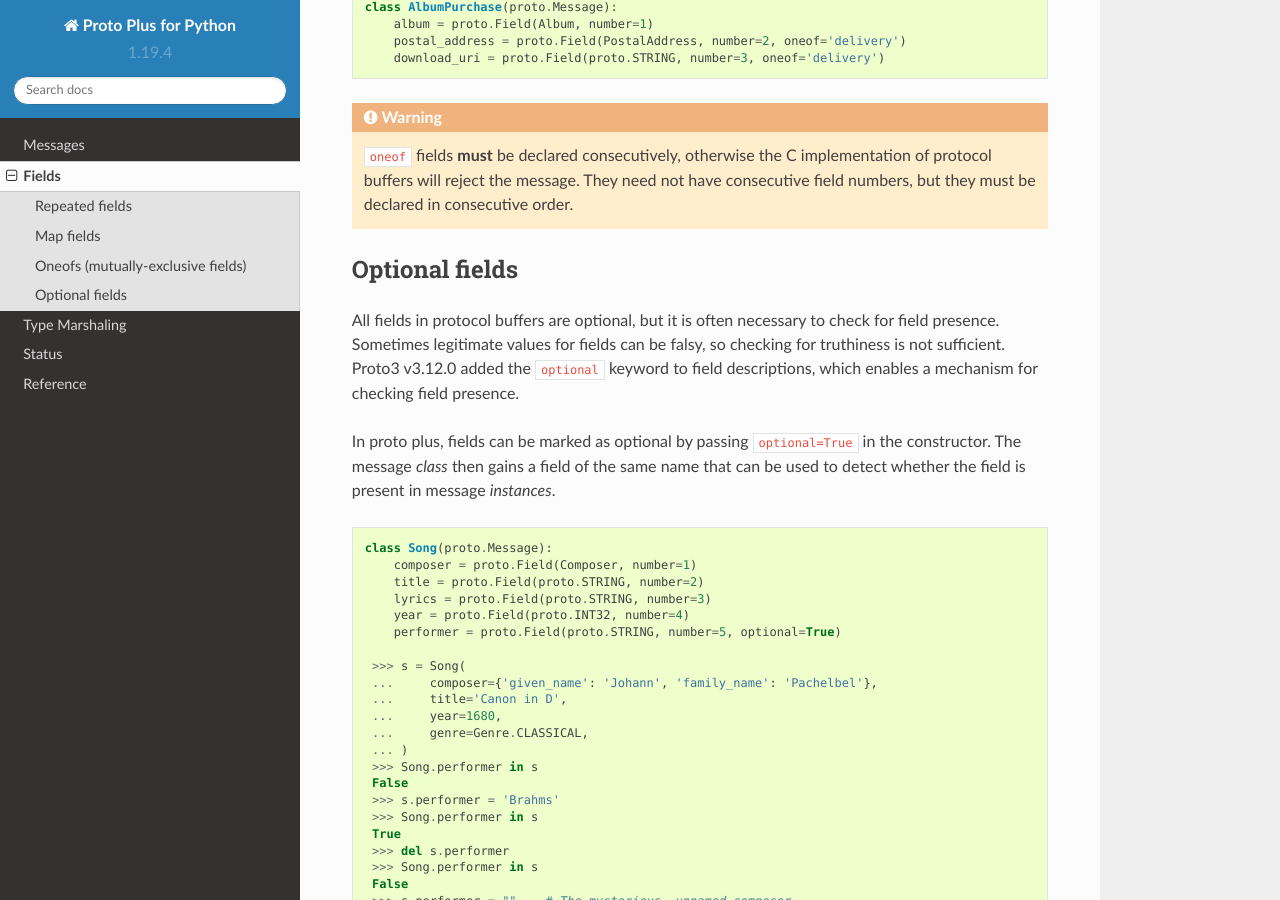
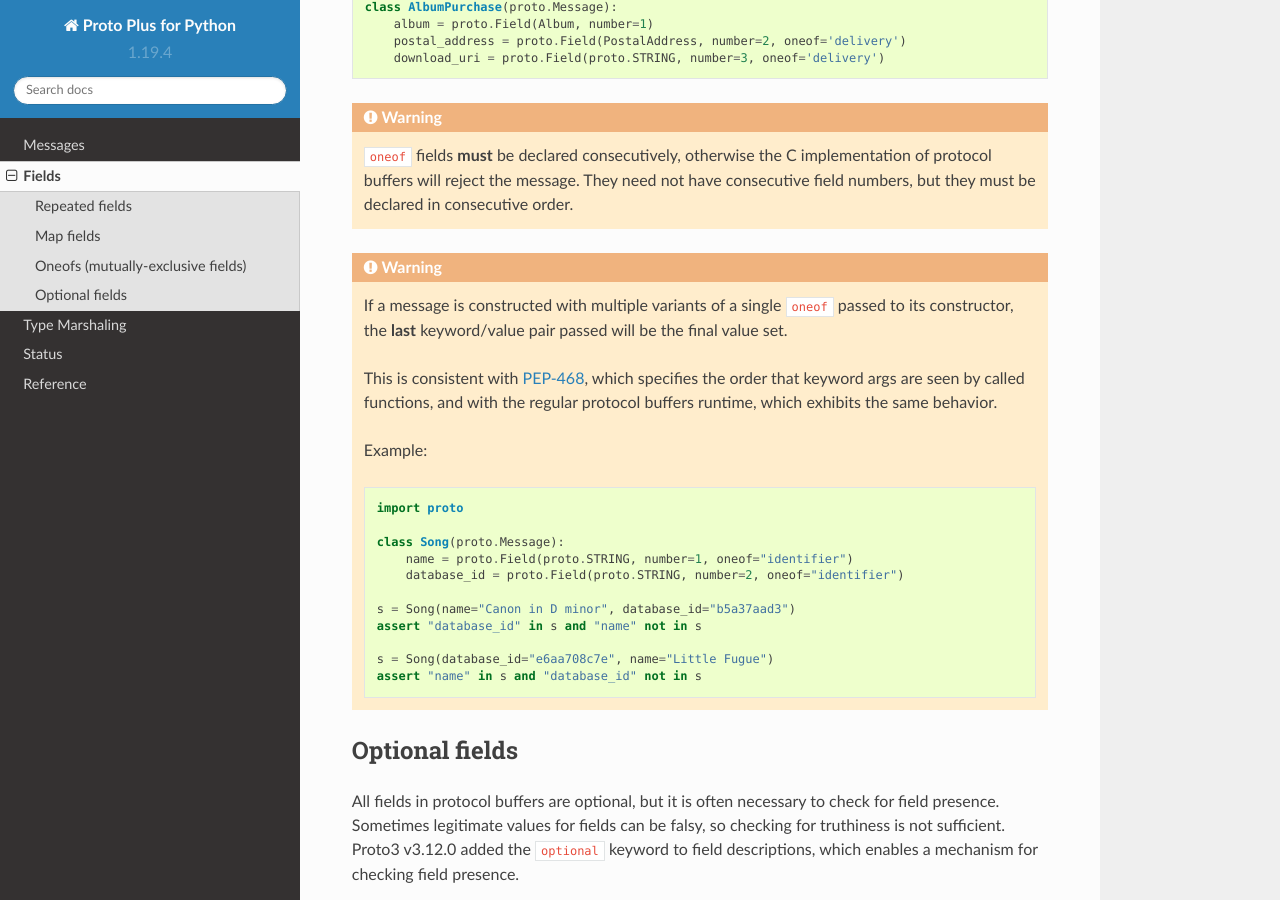
Before and after one commit to googleapis/proto-plus-python, a Sphinx documentation site: the page built from docs/fields.rst, in a window 1280 px wide and 900 px high, scrolled down 2585 px. Built offline with Sphinx 7.4.7 and the Read the Docs theme 2.0.0, drawn with Linux system fonts in a browser that asks for light colours.

Commit message:
docs: Clarify semantics of multiple oneof variants passed to msg ctor
Example:

import proto

class Song(proto.Message):
    name = proto.Field(proto.STRING, number=1, oneof="identifier")
    database_id = proto.Field(proto.STRING, number=2, oneof="identifier")

s = Song(name="Canon in D minor", database_id="b5a37aad3")
assert "database_id" in s and "name" not in s

s = Song(database_id="e6aa708c7e", name="Little Fugue")

```diff
--- a/docs/fields.rst
+++ b/docs/fields.rst
@@ -151,6 +151,33 @@ a string (which should match for all fields within the oneof):
     have consecutive field numbers, but they must be declared in consecutive
     order.
 
+.. warning::
+
+   If a message is constructed with multiple variants of a single ``oneof`` passed
+   to its constructor, the **last** keyword/value pair passed will be the final
+   value set.
+
+   This is consistent with PEP-468_, which specifies the order that keyword args
+   are seen by called functions, and with the regular protocol buffers runtime,
+   which exhibits the same behavior.
+
+   Example:
+
+   .. code-block:: python
+
+      import proto
+
+      class Song(proto.Message):
+          name = proto.Field(proto.STRING, number=1, oneof="identifier")
+          database_id = proto.Field(proto.STRING, number=2, oneof="identifier")
+
+      s = Song(name="Canon in D minor", database_id="b5a37aad3")
+      assert "database_id" in s and "name" not in s
+
+      s = Song(database_id="e6aa708c7e", name="Little Fugue")
+      assert "name" in s and "database_id" not in s
+
+
 
 Optional fields
 ---------------
@@ -198,3 +225,5 @@ one-variant ``oneof``. See the protocolbuffers documentation_ for more
 information.
 
 .. _documentation: https://github.com/protocolbuffers/protobuf/blob/v3.12.0/docs/field_presence.md
+
+.. _PEP-468: https://www.python.org/dev/peps/pep-0468/
```
